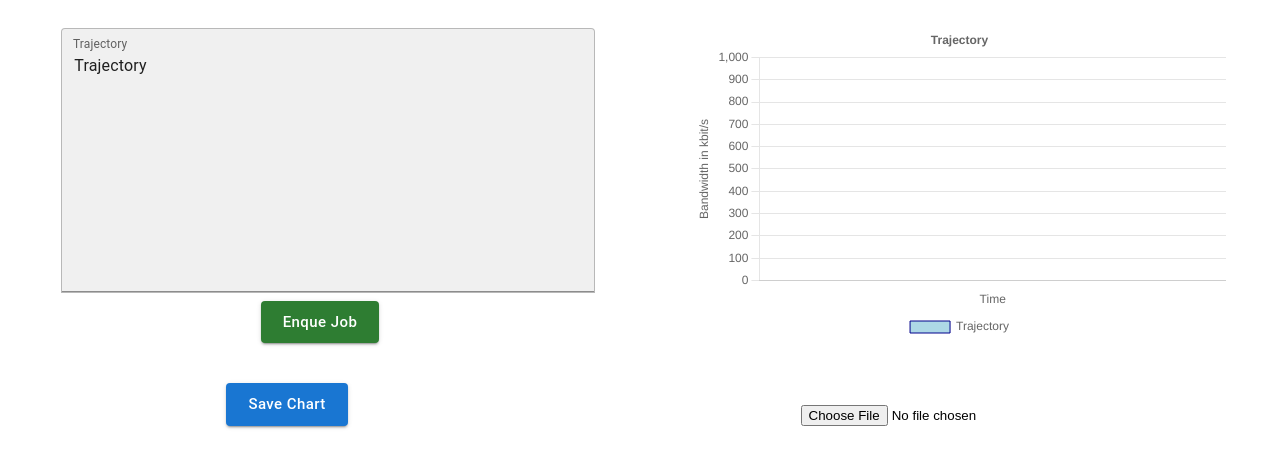
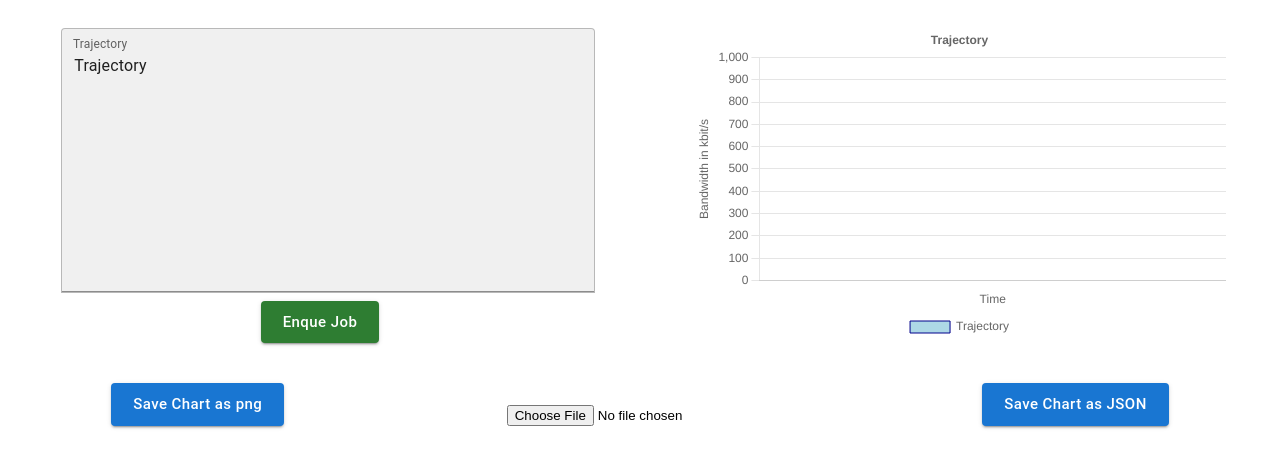
Before and after one commit to MohAhmad/awt_ABR_Streaming, a React (Create React App) app in the folder abr_streaming/: page / in a window 1280 px wide. Shown: the top 468 px of the page. Built offline with nearby package versions, Linux system fonts and the light colour scheme.

Commit message:
feat: add button to save chart as json file

```diff
--- a/abr_streaming/src/App.js
+++ b/abr_streaming/src/App.js
@@ -4,8 +4,10 @@ import InputField from "./components/InputField";
 import CustomButton from "./components/Button";
 import LineChart from "./components/Chart";
 import { Container, InnerContainer } from "./style";
-import SaveChartButton from "./components/SaveButton";
+import SaveAsImageButton from "./components/SaveAsImageButton";
+import SaveJSONButton from "./components/SaveJSONButton";
 import UploadButton from "./components/UploadButton";
+
 
 
 function App() {
@@ -60,8 +62,9 @@ function App() {
         </InnerContainer>
       </Container>
       <Container container flexDirection={"row"}>
-      <SaveChartButton/>
+      <SaveAsImageButton/>
       <UploadButton setTragectories={setTragectories}/>
+      <SaveJSONButton tragectories={tragectories} isValid={isValid}/>
       </Container>
     </div>
   );
--- a/abr_streaming/src/components/SaveButton/index.jsx
+++ b/abr_streaming/src/components/SaveAsImageButton/index.jsx
@@ -1,7 +1,7 @@
 import React from "react";
 import Button from "@mui/material/Button";
 
-const SaveChartButton = (props) => {
+const SaveAsImageButton = (props) => {
     function saveChart() {
         var canvas = document.getElementById('lineChart');
 
@@ -28,8 +28,8 @@ const SaveChartButton = (props) => {
       style={{ textTransform: "initial", marginTop: '20px'}}
       onClick={saveChart}
     >
-      Save Chart
+      Save Chart as png
     </Button>
   );
 };
-export default SaveChartButton;
+export default SaveAsImageButton;
--- /dev/null
+++ b/abr_streaming/src/components/SaveJSONButton/index.jsx
@@ -0,0 +1,28 @@
+import React from "react";
+import Button from "@mui/material/Button";
+
+const SaveJSONButton = ({isValid, tragectories}) => {
+    function saveAsJSON() {
+        const link = document.createElement('a');
+        const blob = new Blob([tragectories], {type: "application/json"});
+        var url  = URL.createObjectURL(blob);
+        link.download = 'chart.json';
+        link.href = url;
+        link.textContent="Download chart.json"
+        link.click();
+    }
+
+  return (
+    <Button
+      variant="contained"
+      size="large"
+      color="primary"
+      style={{ textTransform: "initial", marginTop: '20px'}}
+      onClick={saveAsJSON}
+      disabled={!tragectories || !isValid}
+    >
+      Save Chart as JSON
+    </Button>
+  );
+};
+export default SaveJSONButton;
```
